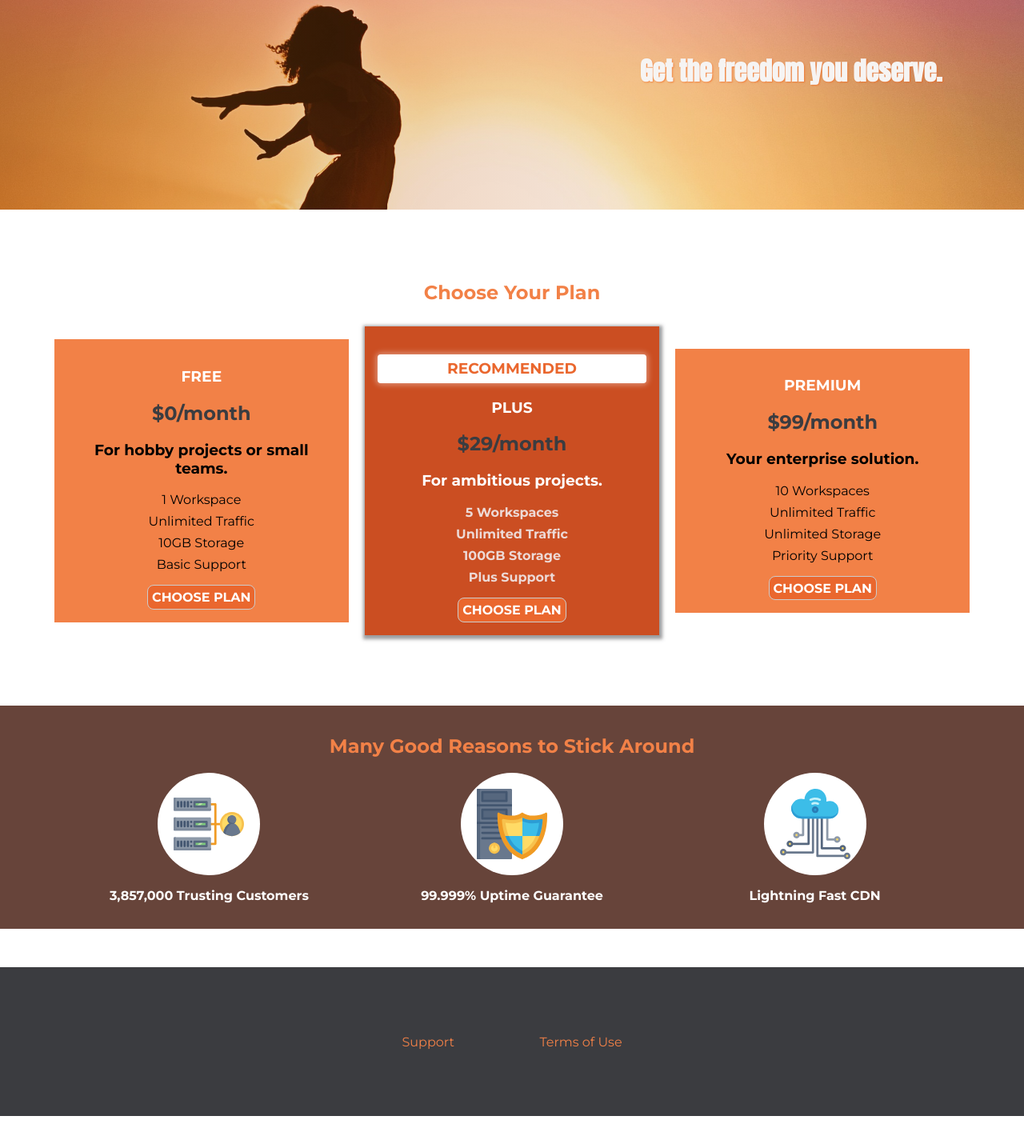
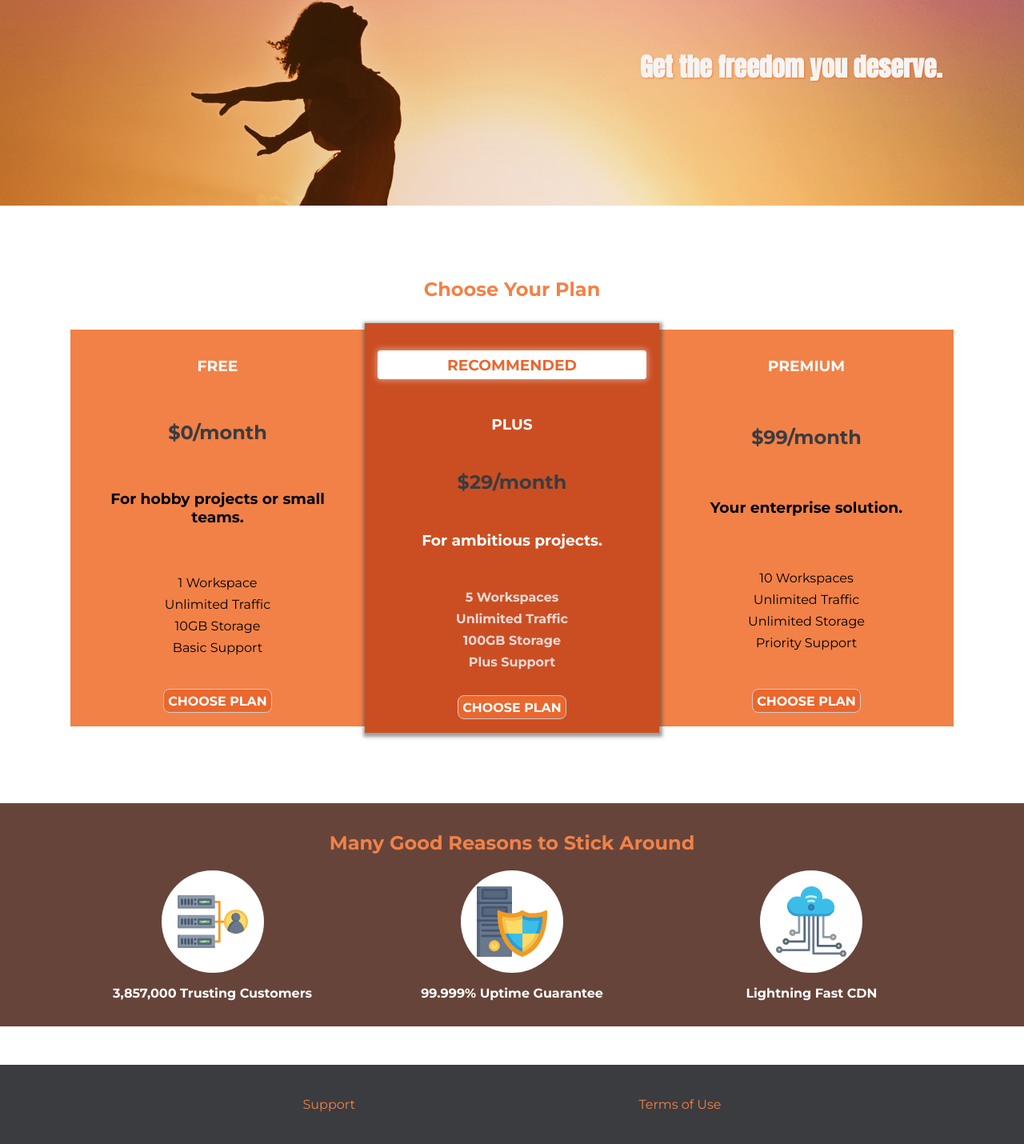
Before and after one commit to nigmasilmi/fictional-waffle-css, a plain HTML site: page index.html in a window 1280 px wide. Shown: the part 63-1493 px from the top of the page at 80% size. Before the commit the page ends 1458 px from the top, so only its background shows below. Drawn offline with Linux system fonts and the light colour scheme.

Commit message:
Flexbox implemented

```diff
--- a/main.css
+++ b/main.css
@@ -133,21 +133,26 @@
 @media (min-width: 40rem) and (orientation: landscape) {
   /* plans */
   .plan__list {
-    margin: auto;
     width: 100%;
-    text-align: center;
+    display: flex;
+    justify-content: center;
+    align-items: center;
   }
 
   .plan {
-    margin: 0.5rem;
-    display: inline-block;
     width: 30%;
     min-width: 13rem;
     max-width: 23rem;
+    display: flex;
+    flex-direction: column;
+    justify-content: space-between;
+    height: 31rem;
   }
 
   .plan--highlighted {
     box-shadow: 1px 2px 4px 3px rgba(59, 60, 64, 0.5);
+    height: 32rem;
+    z-index: 50;
   }
 
   /* key features */
@@ -155,8 +160,11 @@
   .key-feature {
     width: 30%;
     min-width: 12rem;
-    display: inline-block;
-    vertical-align: top;
+  }
+
+  .key-features__list {
+    display: flex;
+    justify-content: center;
   }
 }
 
--- a/shared.css
+++ b/shared.css
@@ -13,7 +13,7 @@ body {
 }
 main {
   min-height: calc(100vh - 3.5rem - 8rem);
-  margin-top: 3.8rem;
+  margin-top: 3.5rem;
 }
 
 /* main header */
@@ -36,11 +36,11 @@ main {
   font-weight: bold;
   font-size: 1.4rem;
   text-shadow: 0px 2px 2px #3b3c40;
-  display: inline-block;
-  vertical-align: middle;
 }
+
 .main-header__brand img {
   height: 2.5rem;
+  vertical-align: middle;
 }
 
 /* end of main header */
@@ -51,13 +51,15 @@ main {
 }
 
 .main-nav__items {
+  display: flex;
+  align-items: center;
+
   list-style: none;
   margin: 0;
   padding: 0;
 }
 
 .main-nav__item {
-  display: inline-block;
   margin: 0 2rem;
 }
 
@@ -116,12 +118,13 @@ main {
   list-style: none;
   margin: 0;
   padding: 0;
-  text-align: center;
+  display: flex;
+  flex-direction: column;
+  align-items: center;
 }
 
 .main-footer__link {
-  display: block;
-  margin: 2rem auto;
+  margin: 0.5rem;
 }
 
 .main-footer__link a {
@@ -219,7 +222,9 @@ main {
   list-style: none;
   margin: 10% auto;
   padding: 0;
-  text-align: center;
+  display: flex;
+  flex-direction: column;
+  justify-content: center;
 }
 
 .mobile-nav__item {
@@ -296,10 +301,7 @@ main {
 
   /* main nav */
   .main-nav {
-    display: inline-block;
-    text-align: right;
-    width: calc(100% - 44px);
-    vertical-align: middle;
+    display: flex;
   }
 
   /* brand */
@@ -308,8 +310,9 @@ main {
   }
 
   /* footer */
-  .main-footer__link {
-    display: inline-block;
-    margin: 3.2rem;
+  .main-footer__links {
+    display: flex;
+    flex-direction: row;
+    justify-content: space-evenly;
   }
 }
```
Also changed, not shown: customers/customers.css (+5 -2 lines).
